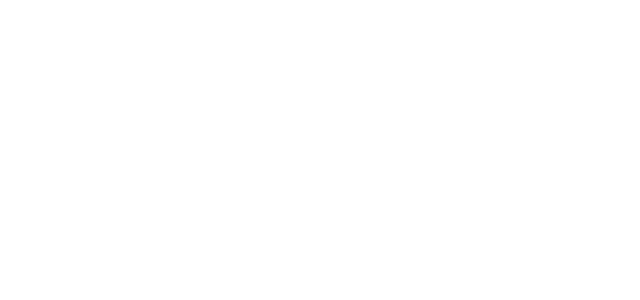
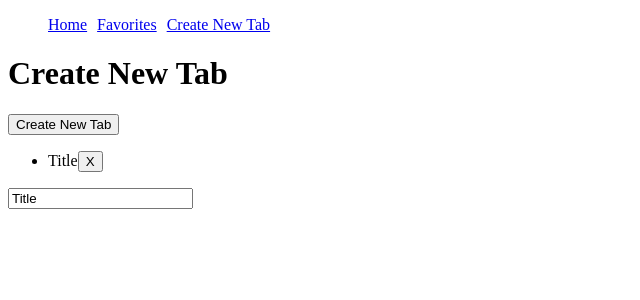
Before and after one commit to essbee23/Done-App, a React (Create React App) app: page /CreateNewTab in a window 1280 px wide. Before the commit this address had no page. Shown: the top 300 px of the page, without its empty margins (0-640 px from the left). Built offline with nearby package versions, Linux system fonts and the light colour scheme.

Commit message:
Added Tab component

```diff
--- a/package.json
+++ b/package.json
@@ -6,7 +6,8 @@
     "react": "^18.2.0",
     "react-dom": "^18.2.0",
     "react-router-dom": "^6.4.3",
-    "react-scripts": "5.0.1"
+    "react-scripts": "5.0.1",
+    "react-tabs": "^5.1.0"
   },
   "scripts": {
     "start": "react-scripts start",
--- a/src/App.js
+++ b/src/App.js
@@ -3,6 +3,7 @@
 import { BrowserRouter, Routes, Route } from 'react-router-dom';
 import FavoritesPage from './FavePage/FavoritesPage';
 import Header from './Header';
+import TabTodo from "./TabTodo"
 
 
 // Function to preserve list upon refresh. Works with local storage.--sb
@@ -22,13 +23,13 @@
 
 function App() {
   return (
-      <BrowserRouter>
+    <BrowserRouter>
+      <Header />
         <Routes>
 
         {/* home */}
           <Route path="/" element={
   <>
-            <Header />
             <h1>Todo List Title</h1>
             <TodoList useSemiPersistentState={useSemiPersistentState}/>
   </>
@@ -38,9 +39,16 @@
         {/* FavePage */}
           <Route path="/Favorites" element={
   <>
-            <Header />
             <h1>Favorites</h1>
             <FavoritesPage useSemiPersistentState={useSemiPersistentState} />
+  </>
+        }></Route>
+
+        {/* Create New Tab */}
+        <Route path="/CreateNewTab" element={
+  <>
+            <h1>Create New Tab</h1>
+            <TabTodo useSemiPersistentState={useSemiPersistentState}/>
   </>
         }></Route>
 
--- a/src/Header.js
+++ b/src/Header.js
@@ -11,6 +11,7 @@
         <ol>
         <Link to="/" type="button" style={{ marginRight: 10 }}>Home</Link>
         <Link to="/favorites" type="button" style={{ marginRight: 10 }}>Favorites</Link>
+        <Link to="/CreateNewTab" type="button" style={{marginRight: 10 }}>Create New Tab</Link>
         </ol>
       </nav>
     );
--- /dev/null
+++ b/src/TabTodo.js
@@ -0,0 +1,74 @@
+import React, { useState, useEffect } from "react";
+
+import { Tab, Tabs, TabList, TabPanel } from 'react-tabs';
+
+
+function TabTodo(){
+// This is the parent's state hook. It says that tab will be updated with a title and assigned an ID when a setTab has been used to receive that information.
+    const [tabs, setTabs] = useState([{ title: "Title", id: 1 }]);
+
+// This is a child. It will receive information about a newly created list and change it's information to a string then save it to local storage.
+    const saveTabsData = (latestTabs) => {
+        localStorage.setItem('todoTabs', JSON.stringify(latestTabs))
+    }
+
+// This hook checks if there is tab info in local storage. If there is, that information goes to setTabs. It will put that information in an array.
+    useEffect(() => {
+        if (localStorage.getItem("todoTabs")) {
+            setTabs(JSON.parse(localStorage.getItem("todoTabs")));
+        }
+
+      }, []);
+
+// This is the function that creates the new tab. It says all new tabs will be in an array, assigned a string for a title, then assigned a date for ID. That information goes to setTabs as well as saveTabsData.
+    const addNewTab = () => {
+        let newTab = [...tabs, {title:'New Tab', id: Date.now()}]
+        setTabs(newTab)
+        saveTabsData(newTab)
+    }
+
+// This function deletes a tab. The splice method will be applied to the tab that is to be deleted and that information is passed to setTabs and saveTabsData so they may update the array in local storage which will update the parent.
+    const closeTab = (index) => {
+        tabs.splice(index, 1)
+        setTabs([...tabs])
+        saveTabsData([...tabs])
+    }
+
+// This function changes the title of the tab. It uses and event handler such that, when the event happens, a tab title will be the value that's received and that information will be sent to setTabs and saveTabsData so that they may update the parent
+    const changeTabName = (e, tab) => {
+        tab.title= e.target.value
+        setTabs([...tabs])
+        saveTabsData([...tabs])
+    }
+
+
+//
+    return (
+        <>
+            <button onClick={() => addNewTab()}>
+                Create New Tab
+            </button>
+            <Tabs forceRenderTabPanel={true}>
+                <TabList>
+                {tabs.map((tab, index) => (
+                <Tab key={tab.id}>
+                {tab.title}
+                <button onClick={() => closeTab(index)}>X</button>
+                </Tab>
+                ))}
+                </TabList>
+
+                {tabs.map(tab => (
+                <TabPanel key={tab.id}>
+                    <input type="text" value={tab.title} onChange={(e) =>  changeTabName(e, tab)}/>
+                    <TabList tabs={tab.id}/>
+                </TabPanel>
+                ))}
+
+            </Tabs>
+        </>
+    )
+
+}
+
+export default TabTodo;
--- a/src/TodoList.js
+++ b/src/TodoList.js
@@ -5,7 +5,7 @@
 
 //function to assemble and dissemble list: checkbox, title, fave, edit, trash
 
-const TodoList = ({ useSemiPersistentState, todoTitle }) => {
+const TodoList = ({ useSemiPersistentState }) => {
 
   const [todoList, setTodoList] = useSemiPersistentState();
   const [checked, setChecked] = useState([]);
```
Also changed, not shown: 2 other files (tests, documents, lock files or other folders).
